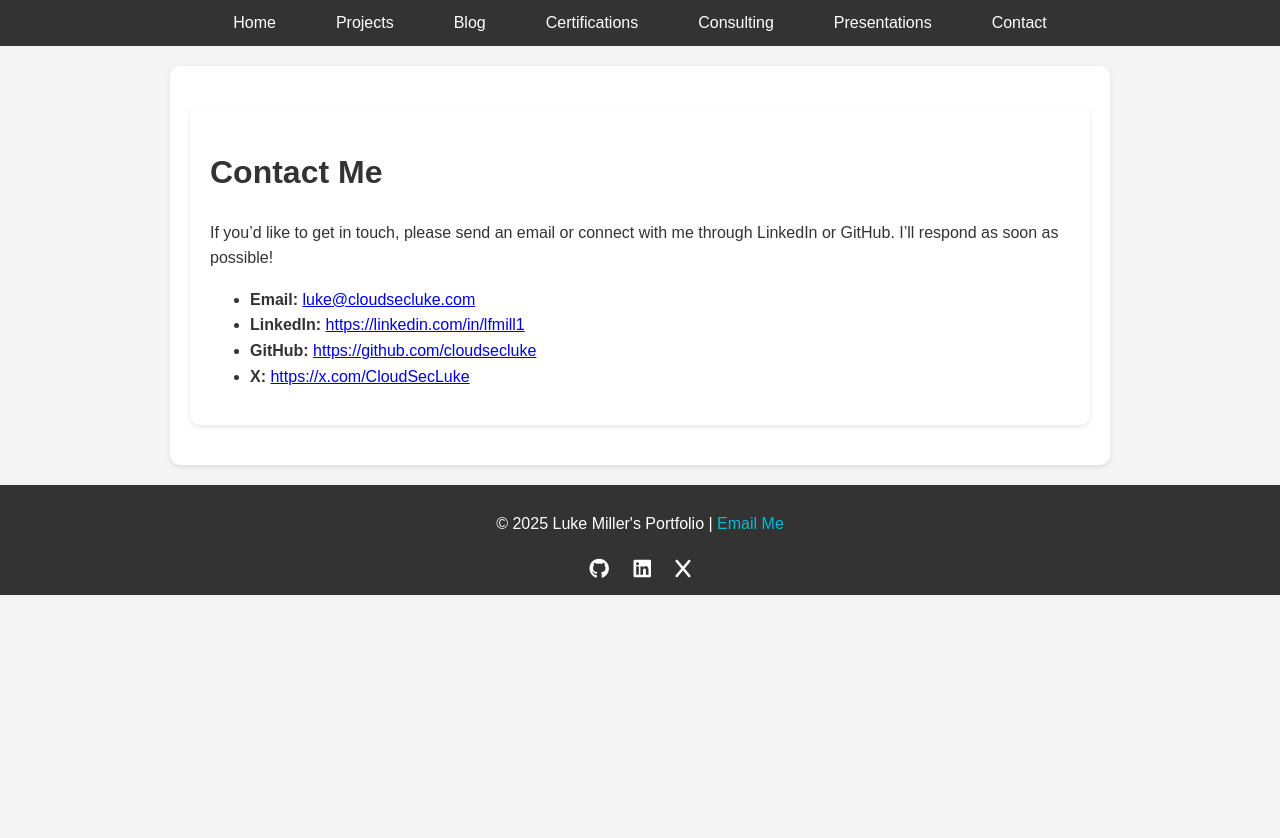
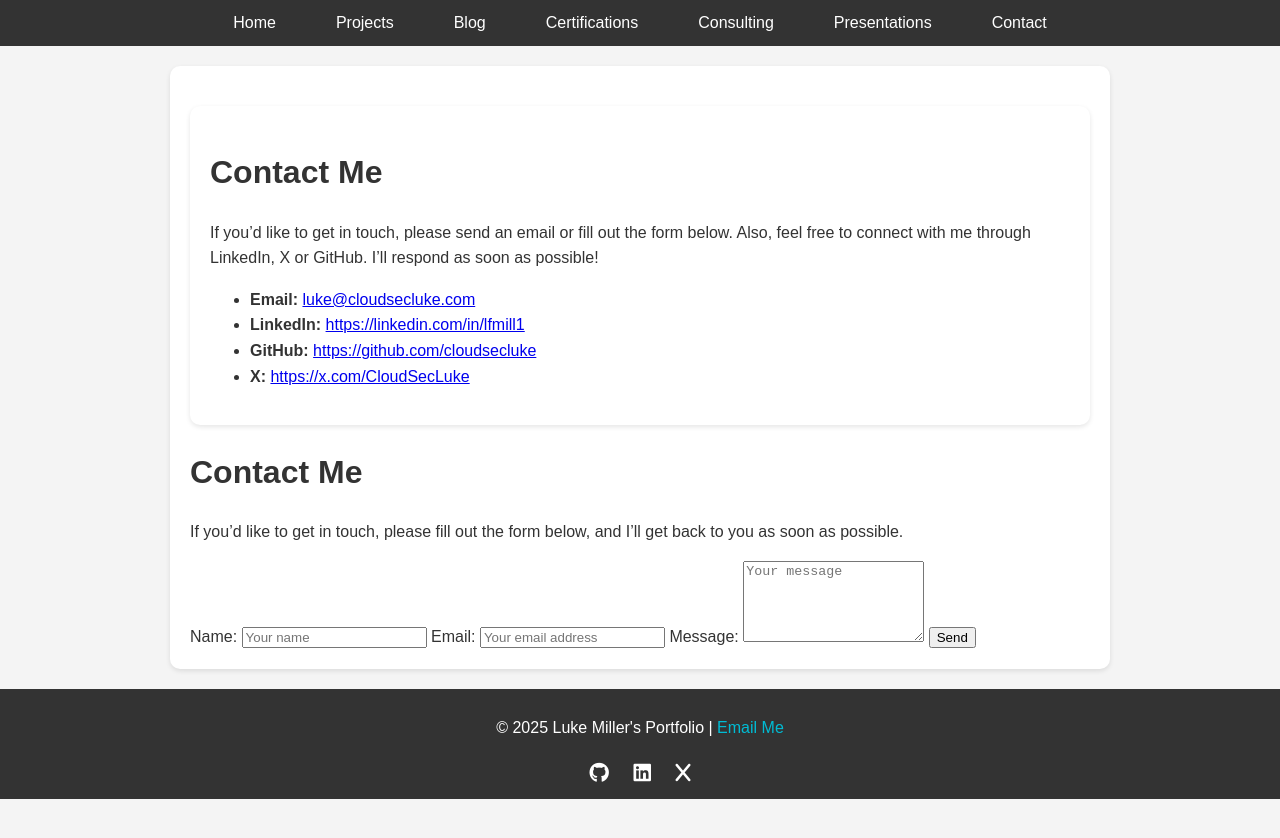
Before and after one commit to CloudSecLuke/cloudsecluke.github.io, a Jekyll site: the page built from contact.md, in a window 1280 px wide. Shown: the top 838 px of the page. Built offline with Jekyll 4.4.1, drawn with Linux system fonts in a browser that asks for light colours.

Commit message:
new grid

```diff
--- a/contact.md
+++ b/contact.md
@@ -6,7 +6,7 @@ permalink: /contact/
 
 <div class="content">
     <h1>Contact Me</h1>
-    <p>If you’d like to get in touch, please send an email or connect with me through LinkedIn or GitHub. I’ll respond as soon as possible!</p>
+    <p>If you’d like to get in touch, please send an email or fill out the form below. Also, feel free to connect with me through LinkedIn, X or GitHub. I’ll respond as soon as possible!</p>
 
     <ul class="contact-info">
         <li><strong>Email:</strong> <a href="mailto:luke@cloudsecluke.com">luke@cloudsecluke.com</a></li>
@@ -17,3 +17,21 @@ permalink: /contact/
     </ul>
 
 </div>
+
+<div class="contact-page">
+    <h1>Contact Me</h1>
+    <p>If you’d like to get in touch, please fill out the form below, and I’ll get back to you as soon as possible.</p>
+
+<form action="https://formspree.io/f/xzzdelgw" method="POST" class="contact-form">
+        <label for="name">Name:</label>
+        <input type="text" id="name" name="name" placeholder="Your name" required>
+
+<label for="email">Email:</label>
+        <input type="email" id="email" name="_replyto" placeholder="Your email address" required>
+
+<label for="message">Message:</label>
+        <textarea id="message" name="message" rows="5" placeholder="Your message" required></textarea>
+
+<button type="submit">Send</button>
+    </form>
+</div>
```
